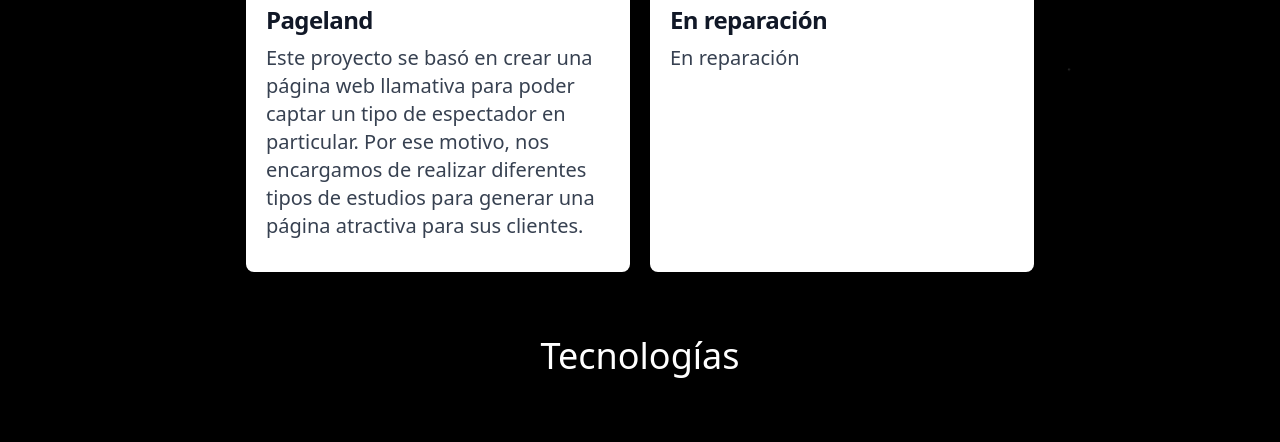
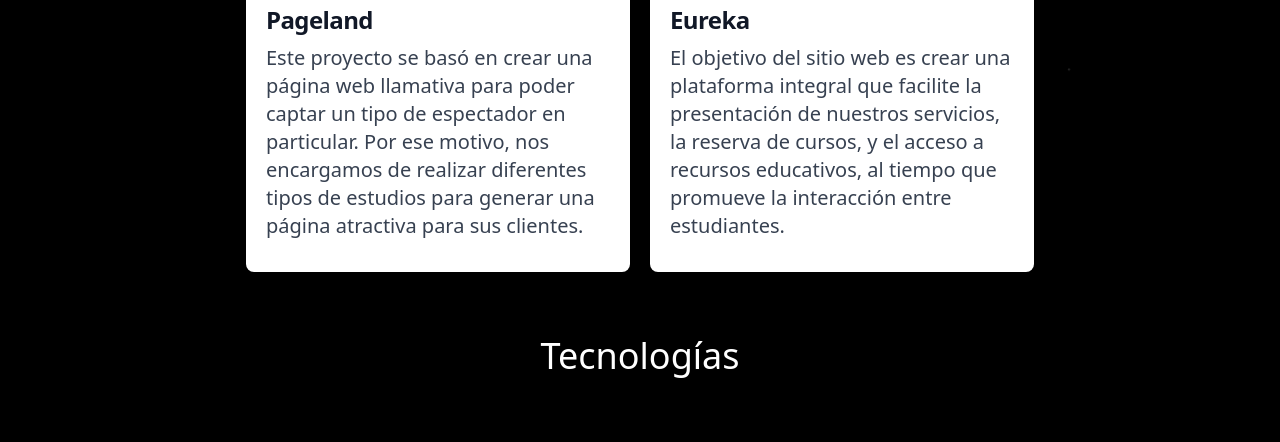
Before and after one commit to vtroitino-uade/new-commerce, a website: page portfolio.html in a window 1280 px wide. Shown: the part 848-1290 px from the top of the page. Drawn offline with nearby package versions, Linux system fonts and the light colour scheme.

Commit message:
Refactor portfolio.html for improved readability and update project details

```diff
--- a/portfolio.html
+++ b/portfolio.html
@@ -33,11 +33,15 @@
       </section>
 
       <div class="container mx-auto p-6 my-10">
-        <h2 class="text-center font-thin pb-12 text-white">Nuestros proyectos</h2>
+        <h2 class="text-center font-thin pb-12 text-white">
+          Nuestros proyectos
+        </h2>
         <div
-          class="flex flex-wrap gap-5 mt-4 justify-center space-y-4  md:space-y-0"
+          class="flex flex-wrap gap-5 mt-4 justify-center space-y-4 md:space-y-0"
         >
-          <div class="max-w-sm bg-white rounded-lg shadow transition-transform duration-300 transform hover:scale-105">
+          <div
+            class="max-w-sm bg-white rounded-lg shadow transition-transform duration-300 transform hover:scale-105"
+          >
             <a href="./index.html" target="_blank">
               <img
                 class="rounded-t-lg"
@@ -48,7 +52,7 @@
             <div class="p-5">
               <a href="#">
                 <h5
-                  class="mb-2 text-2xl font-bold tracking-tight text-gray-900"
+                  class="mb-2 text-2xl font-bold tracking-tight text-gray-900 "
                 >
                   Pageland
                 </h5>
@@ -61,36 +65,41 @@
               </p>
             </div>
           </div>
-          <div class="max-w-sm bg-white border-gray-200 rounded-lg shadow">
-            <a href="#" target="_blank">
+          <div class="max-w-sm bg-white rounded-lg shadow transition-transform duration-300 transform hover:scale-105">
+            <a href="https://vtroitino-uade.github.io/Eureka" target="_blank">
               <img
                 class="rounded-t-lg"
-                src="./assets/img/persona-programando-1.jpg"
+                src="./assets/img/Eureka.png"
                 alt=""
               />
             </a>
             <div class="p-5">
-              <a href="#">
+              <a href="" target="_blank">
                 <h5
                   class="mb-2 text-2xl font-bold tracking-tight text-gray-900"
                 >
-                  En reparación
+                  Eureka
                 </h5>
               </a>
-              <p class="mb-3 font-normal text-gray-700">En reparación</p>
-              <p class="text-white select-none">
+              <p class="mb-3 font-normal text-gray-700">
+                El objetivo del sitio web es crear una plataforma integral que
+                facilite la presentación de nuestros servicios, la reserva de
+                cursos, y el acceso a recursos educativos, al tiempo que
+                promueve la interacción entre estudiantes.
+              </p>
+              <!-- <p class="text-white select-none">
                 página web llamativa para poder captar un tipo de espectador en
                 particular. Por ese motivo, nos encargamos de realizar
                 diferentes tipos de estudios para generar una página atractiva
                 para sus clientes.
-              </p>
+              </p> -->
             </div>
           </div>
         </div>
       </div>
 
       <!-- <div class="flex flex-col items-center mt-10 mb-10 bg-white"> -->
-        <h2 class="text-center font-thin pb-12 text-white">Tecnologías</h2>
+      <h2 class="text-center font-thin pb-12 text-white">Tecnologías</h2>
       <div class="flex justify-center items-center py-6 flex-wrap">
         <i
           class="fab fa-github text-7xl text-blue-600 hover:text-gray-300 mx-4 mb-4"
```
Also changed, not shown: assets/img/Eureka.png (added).
